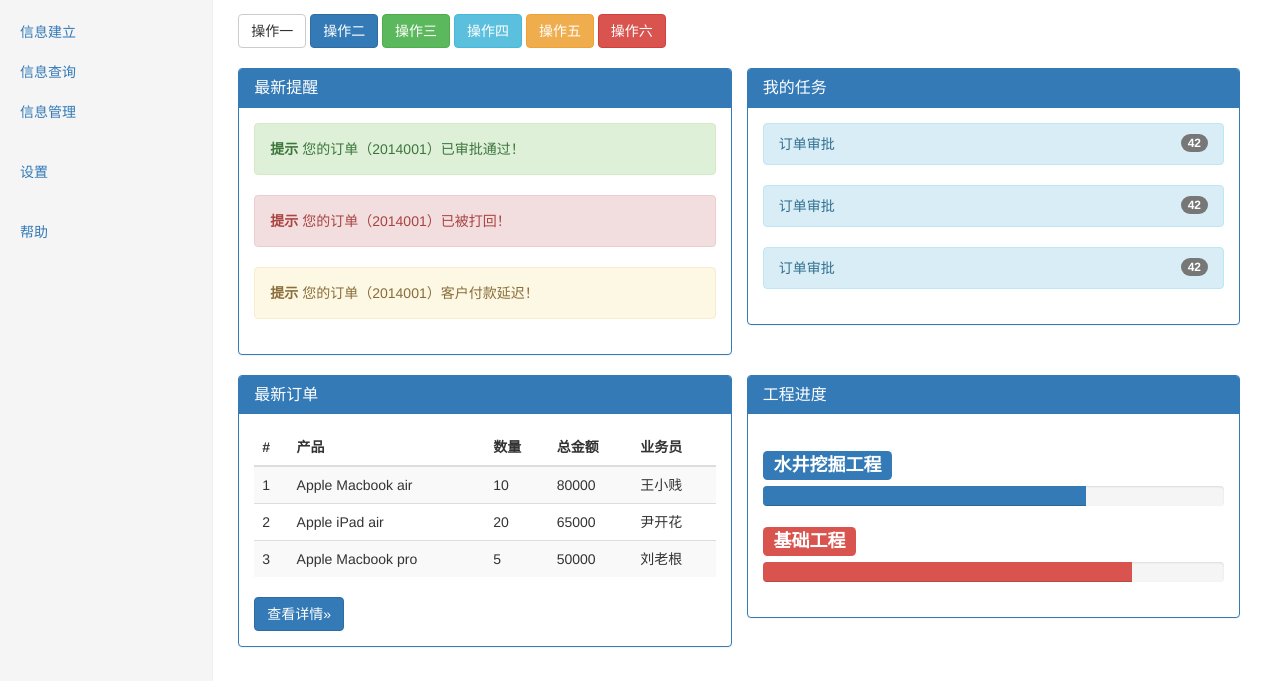
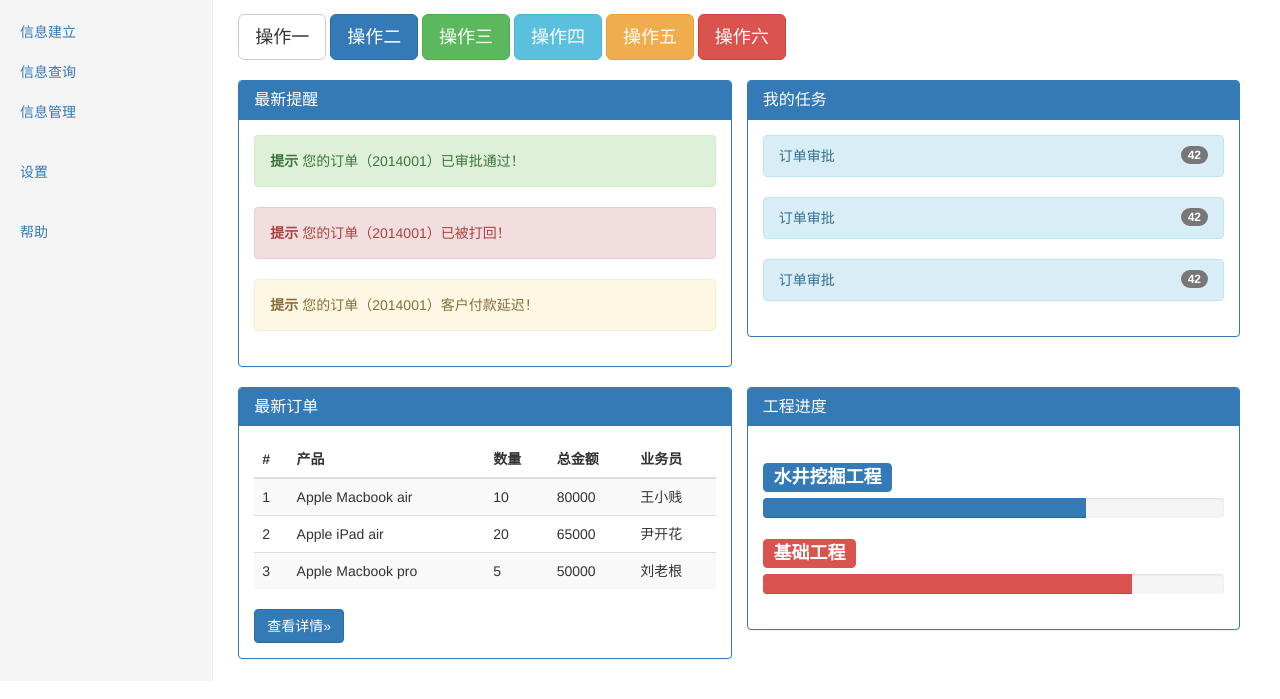
Before and after one commit to KindyGuSir/exam, a plain HTML site: page index.html in a window 1280 px wide. Shown: the part 119-818 px from the top of the page. Drawn offline with nearby package versions, Linux system fonts and the light colour scheme.

Commit message:
修改...

```diff
--- a/index.html
+++ b/index.html
@@ -248,12 +248,12 @@
         <h2 class="page-header">管理控制台</h2>
       </div>
       <div class="row">
-        <button type="button" class="btn btn-default">操作一</button>
-        <button type="button" class="btn btn-primary">操作二</button>
-        <button type="button" class="btn btn-success">操作三</button>
-        <button type="button" class="btn btn-info">操作四</button>
-        <button type="button" class="btn btn-warning">操作五</button>
-        <button type="button" class="btn btn-danger">操作六</button>
+        <button type="button" class="btn btn-lg btn-default">操作一</button>
+        <button type="button" class="btn btn-lg btn-primary">操作二</button>
+        <button type="button" class="btn btn-lg btn-success">操作三</button>
+        <button type="button" class="btn btn-lg btn-info">操作四</button>
+        <button type="button" class="btn btn-lg btn-warning">操作五</button>
+        <button type="button" class="btn btn-lg btn-danger">操作六</button>
       </div>
       <div class="row">
         <div class="col-md-6 mtp">
```
